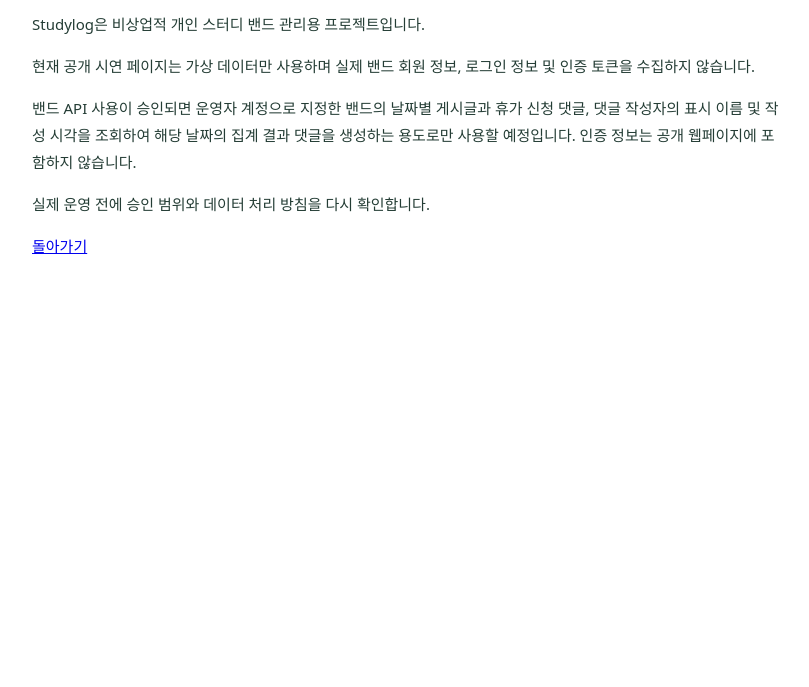
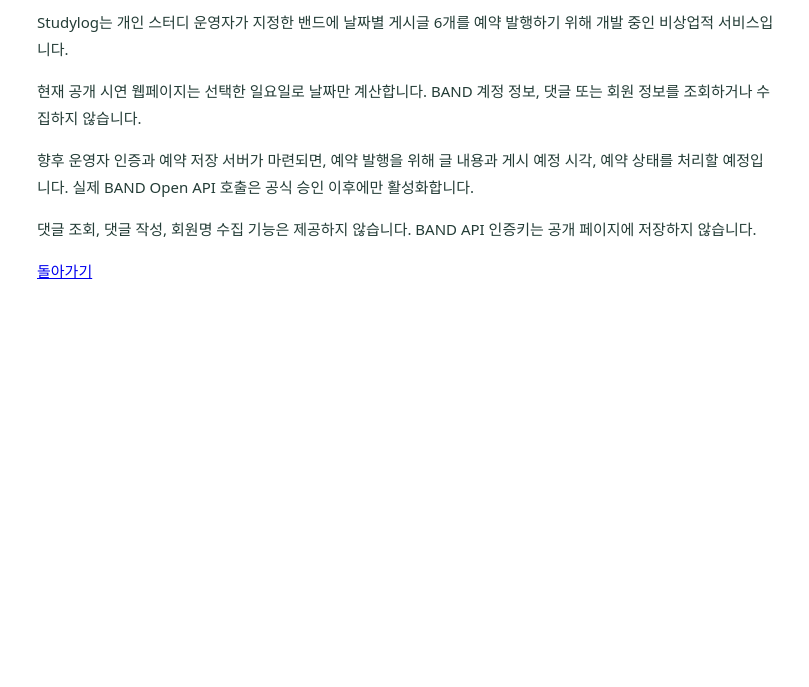
Before and after one commit to u-sumin/studylog, a plain HTML site: page privacy.html in a window 1280 px wide. Shown: the part 113-800 px from the top of the page, without its empty margins (233-1042 px from the left). Drawn offline with Linux system fonts and the light colour scheme.

Commit message:
Align Studylog review pages with one-click six-post reservation plan

```diff
--- a/privacy.html
+++ b/privacy.html
@@ -1 +1 @@
-<!doctype html><html lang="ko"><head><meta charset="utf-8"><meta name="viewport" content="width=device-width,initial-scale=1"><title>Studylog 개인정보 안내</title></head><body style="font:15px/1.8 system-ui,sans-serif;max-width:750px;margin:50px auto;padding:0 20px;color:#243d35"><h1>Studylog 개인정보 처리 안내</h1><p>Studylog은 비상업적 개인 스터디 밴드 관리용 프로젝트입니다.</p><p>현재 공개 시연 페이지는 가상 데이터만 사용하며 실제 밴드 회원 정보, 로그인 정보 및 인증 토큰을 수집하지 않습니다.</p><p>밴드 API 사용이 승인되면 운영자 계정으로 지정한 밴드의 날짜별 게시글과 휴가 신청 댓글, 댓글 작성자의 표시 이름 및 작성 시각을 조회하여 해당 날짜의 집계 결과 댓글을 생성하는 용도로만 사용할 예정입니다. 인증 정보는 공개 웹페이지에 포함하지 않습니다.</p><p>실제 운영 전에 승인 범위와 데이터 처리 방침을 다시 확인합니다.</p><p><a href="./">돌아가기</a></p></body></html>
+<!doctype html><html lang="ko"><head><meta charset="utf-8"><meta name="viewport" content="width=device-width,initial-scale=1"><title>Studylog 개인정보 처리 안내</title></head><body style="max-width:740px;margin:48px auto;padding:0 20px;font:15px/1.8 system-ui,sans-serif;color:#233c36"><h1>Studylog 개인정보 처리 안내</h1><p>Studylog는 개인 스터디 운영자가 지정한 밴드에 날짜별 게시글 6개를 예약 발행하기 위해 개발 중인 비상업적 서비스입니다.</p><p>현재 공개 시연 웹페이지는 선택한 일요일로 날짜만 계산합니다. BAND 계정 정보, 댓글 또는 회원 정보를 조회하거나 수집하지 않습니다.</p><p>향후 운영자 인증과 예약 저장 서버가 마련되면, 예약 발행을 위해 글 내용과 게시 예정 시각, 예약 상태를 처리할 예정입니다. 실제 BAND Open API 호출은 공식 승인 이후에만 활성화합니다.</p><p>댓글 조회, 댓글 작성, 회원명 수집 기능은 제공하지 않습니다. BAND API 인증키는 공개 페이지에 저장하지 않습니다.</p><p><a href="./">돌아가기</a></p></body></html>
```
